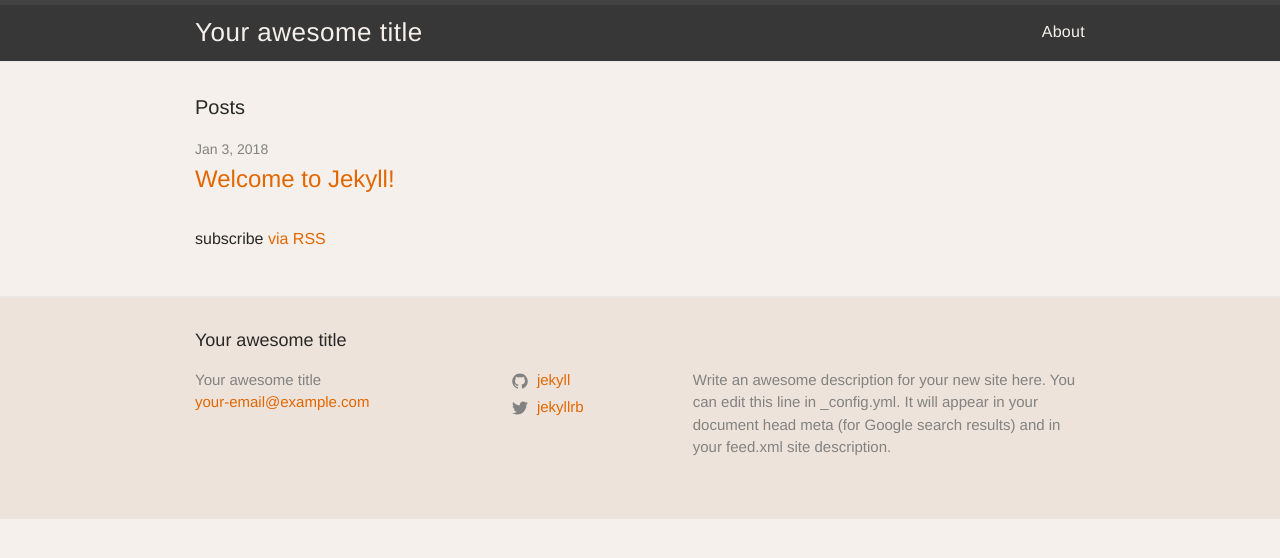
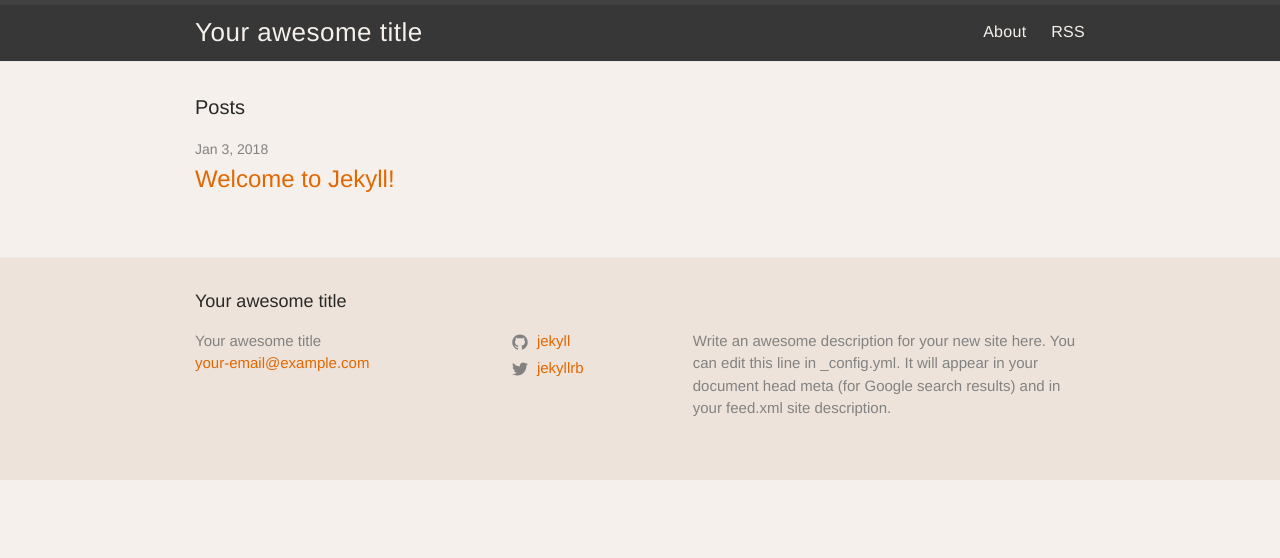
Before and after one commit to contrepoint/contrepoint.github.io, a Jekyll site: the page built from index.md, in a window 1280 px wide. Shown: the top 558 px of the page. Built offline with Jekyll 4.4.1, drawn with Linux system fonts in a browser that asks for light colours.

Commit message:
move rss feed to header

```diff
--- a/_includes/header.html
+++ b/_includes/header.html
@@ -24,7 +24,8 @@
             {% if my_page.title %}
             <a class="page-link" href="{{ my_page.url | relative_url }}">{{ my_page.title | escape }}</a>
             {% endif %}
-          {% endfor %}
+            {% endfor %}
+            <a class='page-link' href="{{ "/feed.xml" | relative_url }}">RSS</a>
         </div>
       </nav>
     {% endif %}
--- a/_layouts/home.html
+++ b/_layouts/home.html
@@ -21,6 +21,4 @@ layout: default
     {% endfor %}
   </ul>
 
-  <p class="rss-subscribe">subscribe <a href="{{ "/feed.xml" | relative_url }}">via RSS</a></p>
-
 </div>
```
